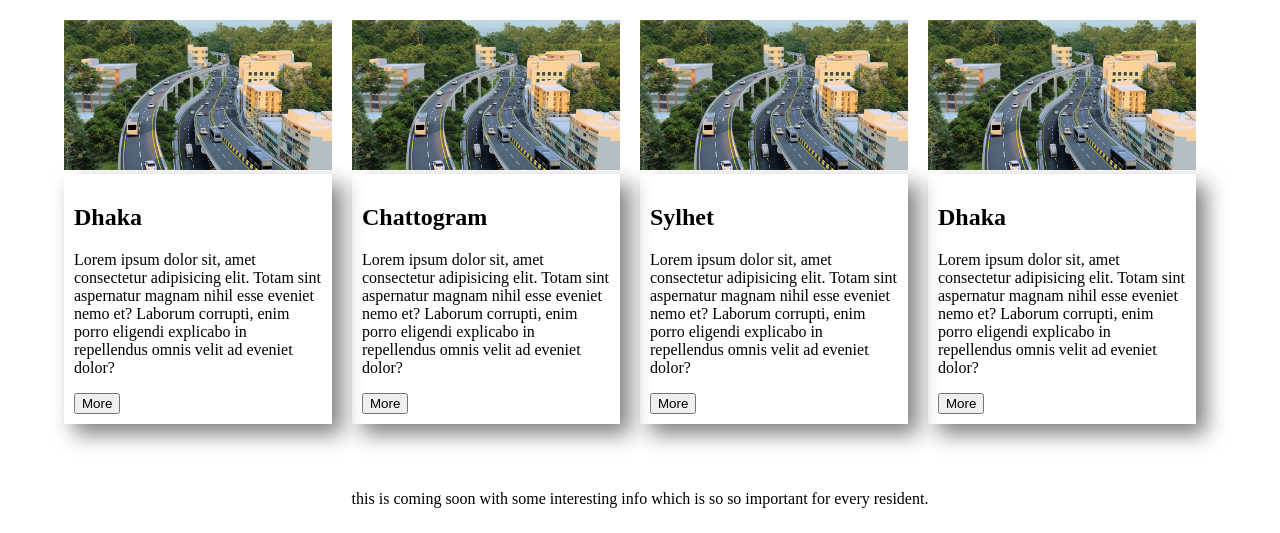
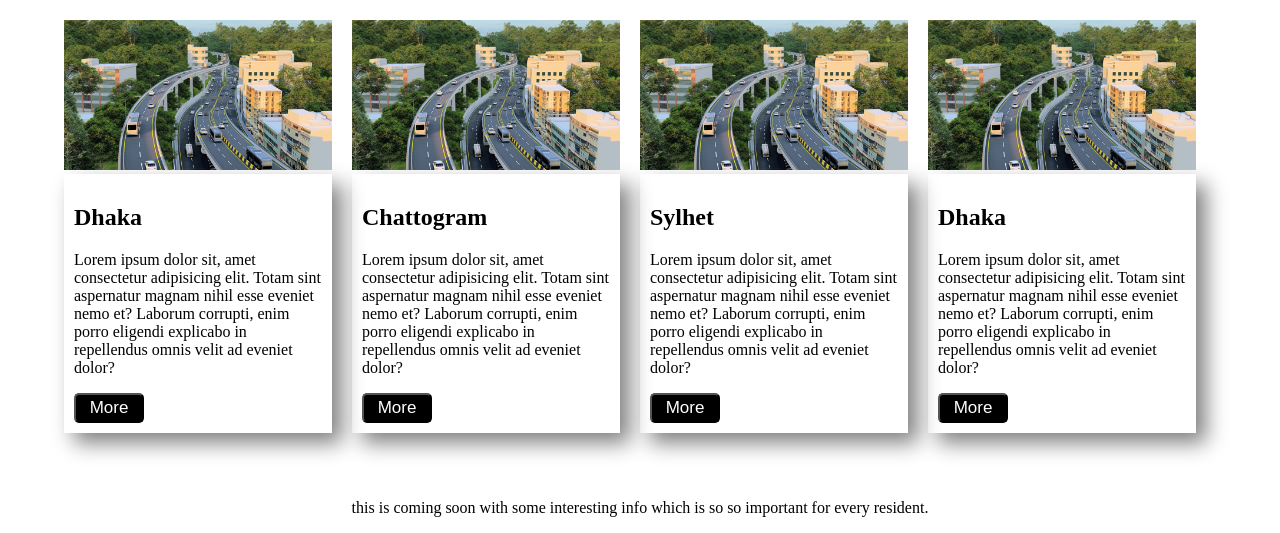
Before and after one commit to mohiuddin143/myCountryinfo, a plain HTML site: page index.html in a window 1280 px wide. Shown: the part 681-1214 px from the top of the page. Drawn offline with Linux system fonts and the light colour scheme.

Commit message:
added hover effect

```diff
--- a/style.css
+++ b/style.css
@@ -33,3 +33,17 @@ body{
     margin-right: 20px;
     margin-bottom: 50px;
 }
+.btn button{
+    color: white;
+    background-color: black;
+    border-radius: 5px;
+    width: 70px;
+    height: 30px;
+    font-size: 17px;
+    transition: 1.5s;
+}
+.btn button:hover{
+    color: black;
+    background-color: aqua;
+    cursor: pointer;
+}
```
